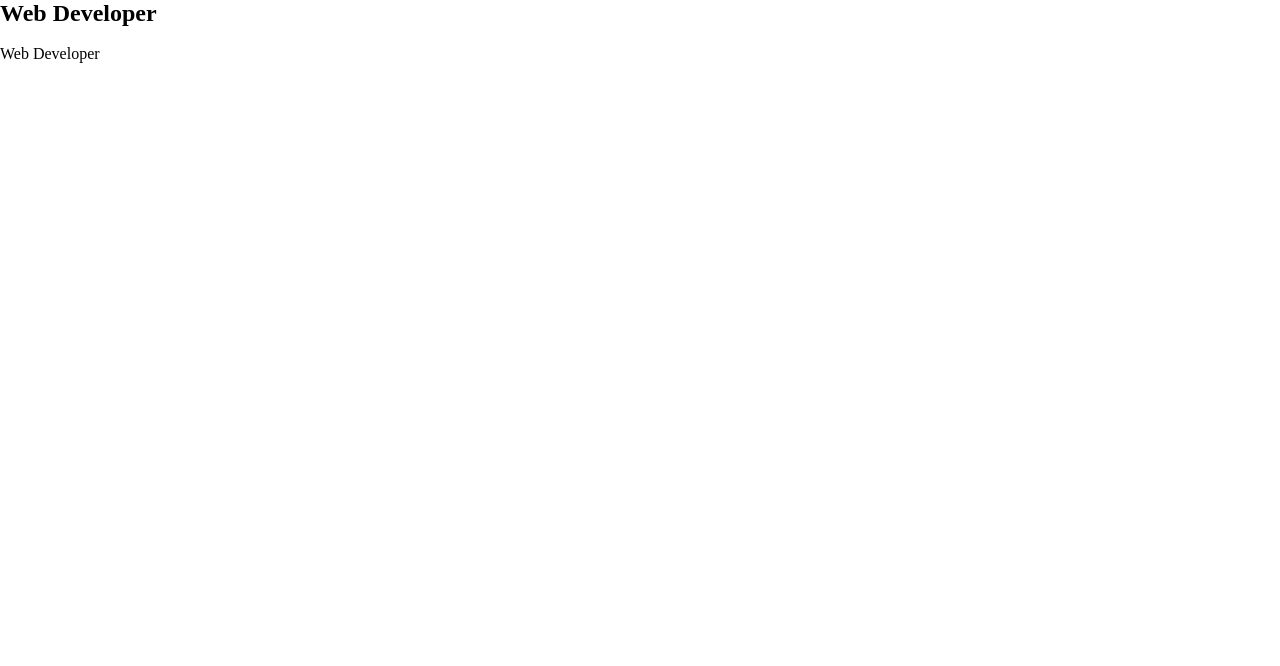
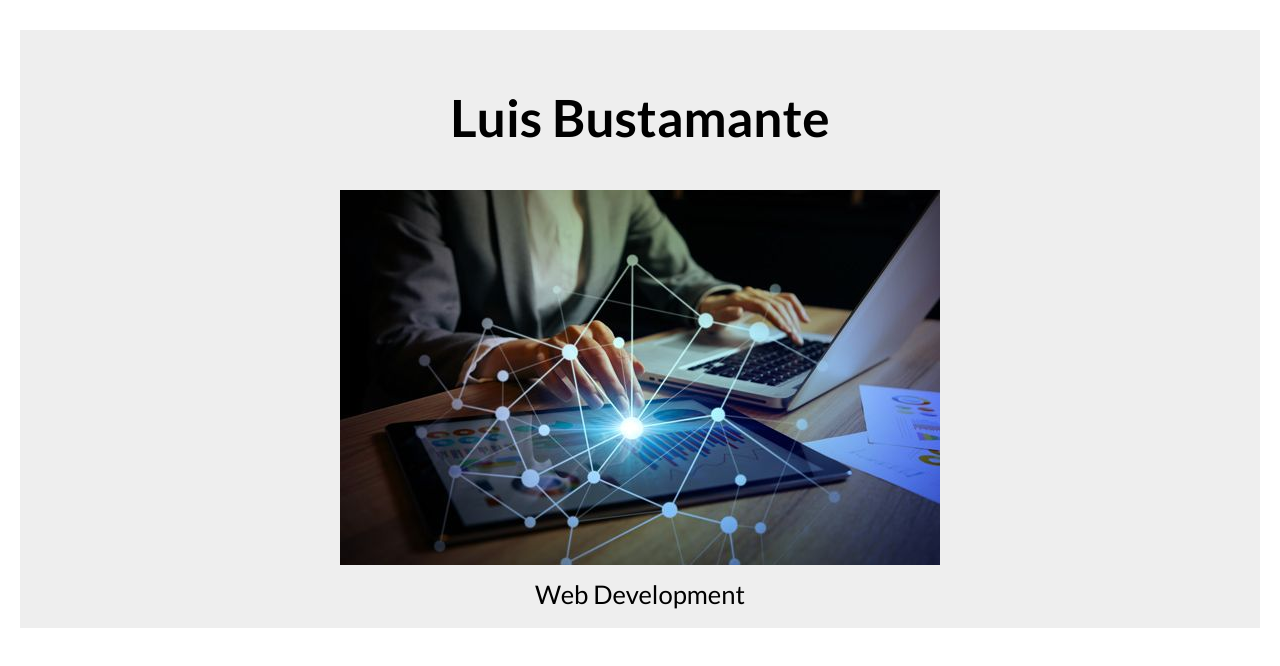
Before and after one commit to lssebastianbustamante/codecamp, a plain HTML site: page index.html in a window 1280 px wide. Drawn offline with Linux system fonts and the light colour scheme.

Commit message:
estilo body main

```diff
--- a/assets/css/style.css
+++ b/assets/css/style.css
@@ -1,3 +1,13 @@
-* {
+body {
+    font-family: 'Lato', sans-serif;
+    font-size: 1.6rem;
+    line-height: 1.5;
+    text-align: center;
     margin: 0;
 }
+
+#main {
+    background-color: #eee;
+    padding: 15px;
+    margin: 30px 20px;
+}
--- a/index.html
+++ b/index.html
@@ -5,23 +5,24 @@
     <meta name="viewport" content="width=device-width, initial-scale=1.0">
     <!--Style-->
     <link rel="stylesheet" href="/assets/css/style.css">
+
+    <!--Fonts-->
+    <link rel="preconnect" href="https://fonts.gstatic.com">
+    <link href="https://fonts.googleapis.com/css2?family=Lato:wght@300;400;700&display=swap" rel="stylesheet">
+
     <title>Code Camp</title>
 </head>
 <body>
     <main id="main">
-        <section id="">
-            <div>
-                <h1 id="title">Web Developer</h1>
-            </div>
-            <figure id="img-div">
-                <img src="#" id="image" alt="">
-                <figcaption id="img-caption">
-                    Web Developer
-                </figcaption>
-            </figure>
-        </section>
+        <h1 id="title">Luis Bustamante</h1>
+        <div id="img-div">
+            <img src="/assets/img/hero.jpg" id="image" alt="">
+            <figcaption>
+                Web Development
+            </figcaption>
+        </div>
         <section id="tribute-info">
-
+            <a href="#" target="_blank" rel="noopener noreferrer"></a>
         </section>
     </main>
 </body>
```
Also changed, not shown: assets/img/hero.jpg (added).
